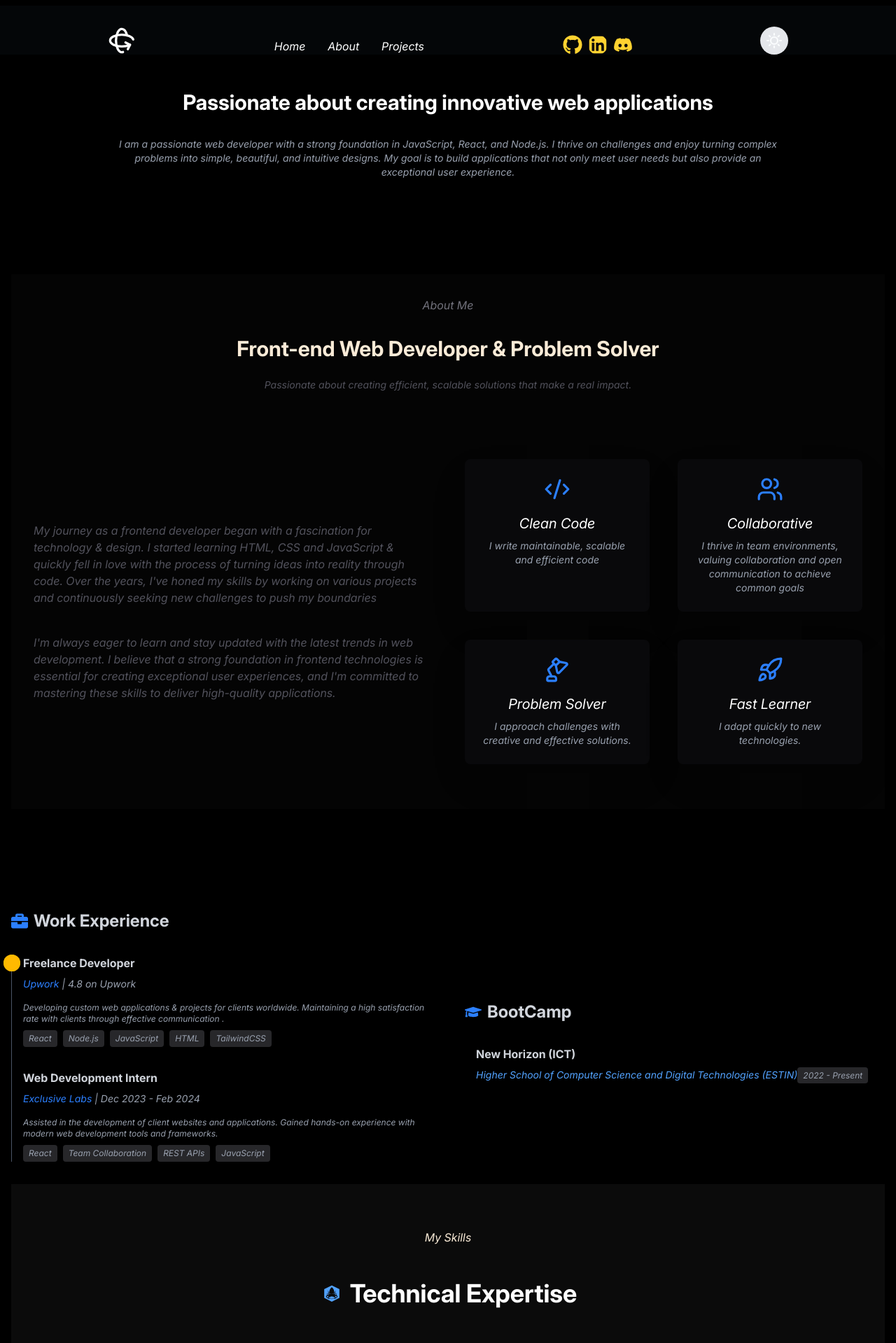
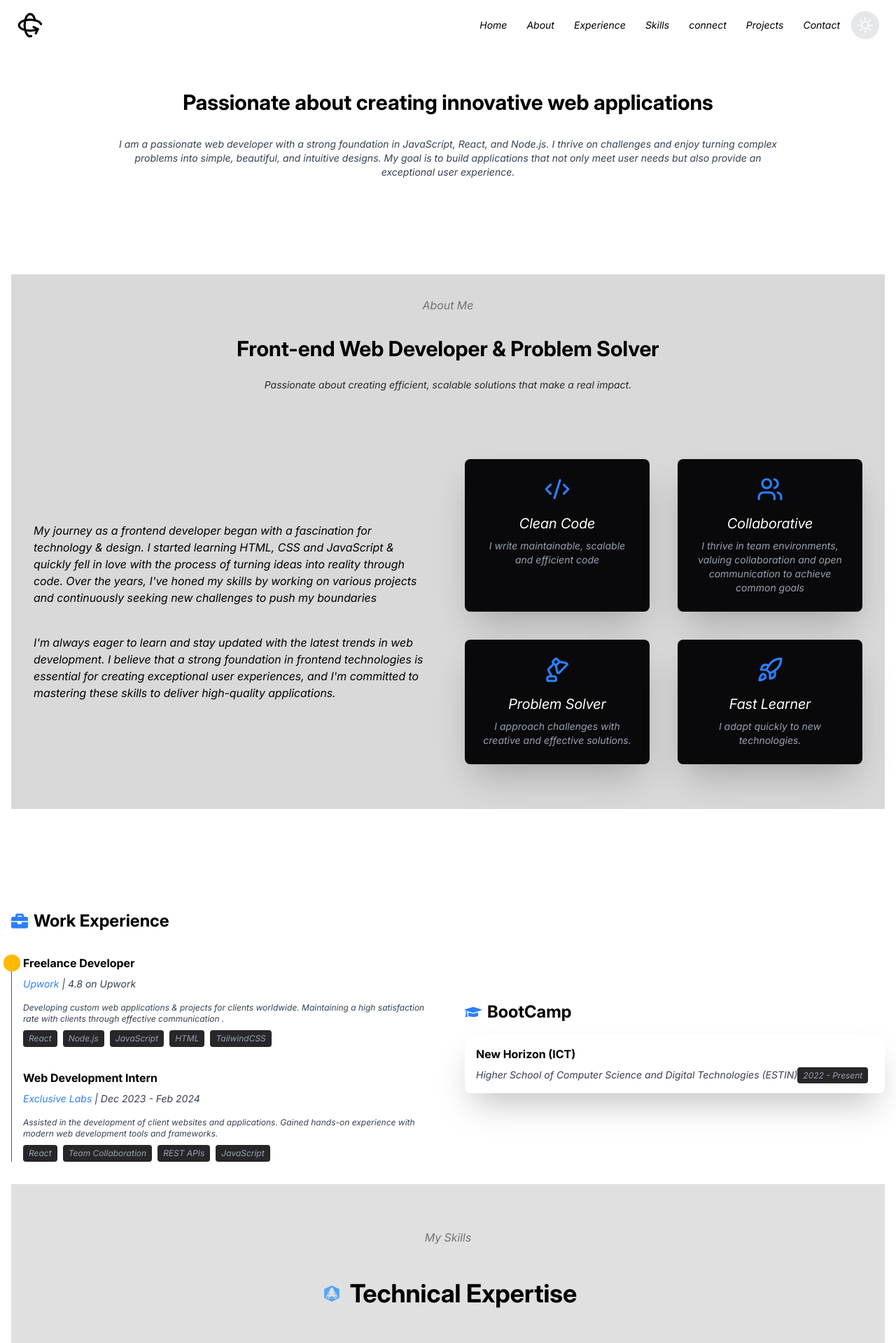
Before and after one commit to Tida007/portfolio, a React (Vite) app: page /about in a window 1280 px wide. Shown: the top 1919 px of the page at 70% size. Built offline with nearby package versions, Linux system fonts and the light colour scheme.

Commit message:
refactor navBar

```diff
--- a/src/components/experience/ExperienceCard.jsx
+++ b/src/components/experience/ExperienceCard.jsx
@@ -4,16 +4,16 @@ import { FaBriefcase, FaGraduationCap } from "react-icons/fa";
 const ExperienceCard = ({ title, company, duration, description, skills }) => (
   <div className="mb-8 ">
     <span className="absolute -left-3 top-0 w-6 h-6 bg-amber-400 rounded-full"></span>
-    <h3 className="font-bold text-gray-300">{title}</h3>
-    <p className="text-gray-400 text-sm mt-2">
-      <span className="text-blue-500">{company}</span> | {duration}
+    <h3 className="font-bold text-black dark:text-white ">{title}</h3>
+    <p className=" text-sm mt-2 text-gray-700 dark:text-gray-300">
+      <span className="text-blue-500 dark:text-blue-400">{company}</span> | {duration}
     </p>
-    <p className="text-gray-400 text-xs mt-4">{description}</p>
+    <p className=" text-xs mt-4 text-gray-700 dark:text-gray-300">{description}</p>
     <div className="flex flex-wrap gap-2 mt-2">
       {skills.map((skill, index) => (
         <span
           key={index}
-          className="bg-zinc-800 text-gray-400 text-xs px-2 py-1 rounded"
+          className="bg-zinc-800 dark:bg-zinc-700 text-gray-400 dark:text-gray-300 text-xs px-2 py-1 rounded"
         >
           {skill}
         </span>
@@ -32,11 +32,11 @@ function ExperienceSection() {
     >
       <div className="grid grid-cols-1 lg:grid-cols-2 gap-12 mt-36 items-center">
         <div>
-          <h2 className="text-2xl font-bold text-gray-300 mb-8 flex items-center">
-            <FaBriefcase className="text-blue-500 mr-2" />
+          <h2 className="text-2xl font-bold  mb-8 flex items-center text-black dark:text-white">
+            <FaBriefcase className="text-blue-500 dark:text-blue-400 mr-2" />
             Work Experience
           </h2>
-          <div className="relative border-l border-gray-600 pl-4">
+          <div className="relative border-l border-gray-600 dark:border-gray-400 pl-4">
             <ExperienceCard
               title="Freelance Developer"
               company="Upwork"
@@ -65,18 +65,18 @@ function ExperienceSection() {
 
         {/* Education Section */}
         <div>
-          <h2 className="text-2xl font-bold text-gray-300 mb-4 flex items-center">
-            <FaGraduationCap className="text-blue-500 mr-2" />
+          <h2 className="text-2xl font-bold  mb-4 flex items-center text-black dark:text-white">
+            <FaGraduationCap className="text-blue-500 dark:text-blue-400 mr-2" />
             BootCamp
           </h2>
-          <div className="shadow-2xl border-0 w-1xl p-4 rounded-lg">
-            <h3 className="font-bold text-gray-300">New Horizon (ICT)</h3>
-            <p className="text-gray-400 text-sm mt-2">
-              <span className="text-blue-400">
+          <div className="shadow-2xl border-0 w-1xl p-4 rounded-lg bg-white dark:bg-zinc-900">
+            <h3 className="font-bold text-black dark:text-white ">New Horizon (ICT)</h3>
+            <p className=" text-sm mt-2 text-gray-700 dark:text-gray-300">
+              <span className="dark:text-blue-400">
                 Higher School of Computer Science and Digital Technologies
                 (ESTIN)
               </span>
-              <span className="bg-zinc-800 text-gray-400 text-xs px-2 py-1 rounded">
+              <span className="bg-zinc-800 dark:bg-zinc-700 text-gray-400 dark:text-gray-300 text-xs px-2 py-1 rounded">
                 2022 - Present
               </span>
             </p>
--- a/src/components/header/NavBar.jsx
+++ b/src/components/header/NavBar.jsx
@@ -1,116 +1,104 @@
-import React, { useState, useEffect, useRef } from "react";
+"use Client";
+// This file is a client component because it uses hooks like useState and useEffect.
+
+import React, { useState, useEffect } from "react";
+import { twMerge } from "tailwind-merge";
 import { Link } from "react-router-dom";
-import iconMoon from "/images/icon-moon.svg";
-import iconSun from "/images/icon-sun.svg";
-import { AlignRight, Rotate3D } from "lucide-react";
-import { FaGithub, FaLinkedin, FaDiscord } from "react-icons/fa";
-import Navcss from "./NavBar.module.css";
+import { Button } from "../ui/Button";
+import { Menu, X, Rotate3D } from "lucide-react";
+import ThemeToggle from "../ui/ThemeToggle";
+
+const cn = (...args) => twMerge(...args);
+
 
 function NavBar() {
+  const [isScrolled, setIsScrolled] = useState(false);
+  const [mobileMenuOpen, setMobileMenuOpen] = useState(false);
 
-    const menu = useRef();
+  useEffect(() => {
+    const handleScroll = () => {
+      setIsScrolled(window.scrollY > 10);
+    };
+    window.addEventListener("scroll", handleScroll);
+    return () => window.removeEventListener("scroll", handleScroll);
+  }, []);
 
-    const menuHandler = () => {
-        menu.current.classList.toggle(Navcss.showMenu);
-    }
+  const navItems = [
+    { name: "Home", path: "/" },
+    { name: "About", path: "/about" },
+    { name: "Experience", path: "#experience"},
+    { name: "Skills", path: "/skills" },
+    { name: "connect", path: "/connect" },
+    { name: "Projects", path: "/projects" },
+    { name: "Contact", path: "/contact" },
+  ];
 
-    const [theme, setTheme] = useState("dark");
-
-    useEffect(() => {
-        const storedTheme = localStorage.getItem("theme");
-        console.log("Stored theme:", storedTheme);
-        if (storedTheme) {
-            setTheme(storedTheme);
-            if (storedTheme === 'DARK') {
-                document.documentElement.classList.add("dark");
-                console.log("Dark mode activated");
-            } else {
-                document.documentElement.classList.remove("dark");
-                console.log("Light mode activated");
-            }
-        }
-    }, []);
-
-    const toggleTheme = () => {
-        console.log("Toggling theme. Current theme:", theme);
-        const newTheme = theme === "light" ? "dark" : "light";
-        setTheme(newTheme);
-        localStorage.setItem("theme", newTheme);
-        if (newTheme === "dark") {
-            document.documentElement.classList.add("dark");
-            document.body.classList.add("dark");
-        } else {
-            document.documentElement.classList.remove("dark");
-            document.body.classList.remove("dark");
-        }
-    };
 
     return (
-        <nav className="flex place-items-end justify-between px-6 py-4  text-white">
-           <div className={Navcss.logo}>
-            <Rotate3D size={40}/>
-           </div>
+        <nav
+        className={cn(
+          "fixed top-0 left-0 right-0 z-50 transition-all duration-300 bg-white dark:bg-zinc-900 text-black dark:text-white",
+          isScrolled
+          ? "bg-background/80 dark:bg-zinc-900/80 backdrop-blur-md shadow-md py-2"
+          : "bg-transparent dark:bg-transparent py-4",
+        )}
+        >
+          <div className="container px-4 sm:px-6 flex items-center justify-between">
+            <Link
+            href="#home"
+            >
+              <Rotate3D size={38}/>
+            </Link>
 
-            {/* Navigation Links */}
-          <ul ref={menu} className={`${Navcss.menu}`}>
-            <li className=" hover:font-extrabold hover:text-white duration-300">
-                <Link to="/">Home</Link>
-            </li>
-            <li className=" hover:font-extrabold hover:text-white duration-300">
-                <Link to="/about">About</Link>
-            </li>
-            <li className=" hover:font-extrabold hover:text-white duration-300">
-                <Link to="/projects">Projects</Link>
-            </li>
-          </ul>
+            {/* Desktop Navigation */}
+            <header className="hidden md:flex items-center space-x-1">
+              {navItems.map((item) => (
+                <Link
+                key={item.name}
+                to={item.path}
+                className="px-3 py-2 text-sm font-medium rounded-md hover:bg-accent hover:dark:bg-zinc-800 transition-colors"
+                onClick={() => setMobileMenuOpen(false)}
+                >
+                  {item.name}
+                </Link>
+              ))}
+              <ThemeToggle />
+            </header>
 
-          { /* Social Media Icons */}
-          <div className={Navcss.navBtns}>
-        <div className={'Navcss.social flex gap-2'}>
-          <a
-            href="https://github.com/Tida007"
-            target="_blank"
-            rel="noopener noreferrer"
-            className="hover:bg-transparent"
-          >
-            <FaGithub size={28} className={'Navcss.icon rounded-full text-amber-300'} />
-          </a>
+            {/* Mobile Menu Button */}
+            <div className="flex items-center md:hidden">
+              <Button
+              variant="ghost"
+              size="icon"
+              className="ml-2"
+              onClick={() => setMobileMenuOpen(!mobileMenuOpen)}
+              >
+                {mobileMenuOpen ? (
+                  <X className="h-6 w-6" />
+                ) : (
+                  <Menu className="h-6 w-6" />
+                )}
+              </Button>
+            </div>
+          </div>
 
-          <a
-            href="https://www.linkedin.com/in/walter-francis-a24333365/"
-            target="_blank"
-            rel="noopener noreferrer"
-          >
-            <FaLinkedin size={28} className={'Navcss.icon rounded-full text-amber-300'} />
-          </a>
-
-          <a
-            href="https://discord.com/chanels/@me"
-            target="_blank"
-            rel="noopener noreferrer"
-          >
-            <FaDiscord size={28} className={'Navcss.icon rounded-full text-amber-300'} />
-          </a>
-        </div>
-
-        <div className={Navcss.bars} onClick={menuHandler}>
-          {/* Hamburger Menu Icon */}
-            <AlignRight size={30} className="text-amber-300" />
-        </div>
-      </div>
-
-            <div>
-                <button
-                    className="p-2 rounded-full bg-gray-200 dark:bg-gray-700 hover:bg-gray-600 cursor-pointer"
-                    onClick={toggleTheme}
-                >
-                    <img
-                        src={theme === "dark" ? iconSun : iconMoon}
-                        alt={theme === "dark" ? "Light Mode" : "Dark Mode"}
-                        className="w-6 h-6"
-                    />
-                </button>
+          {/* Mobile Navigation */}
+          {mobileMenuOpen && (
+            <div className="md:hidden bg-background/95 dark:bg-zinc-900/95 backdrop-blur-md shadow-lg">
+              <div className="container py-4 flex flex-col space-y-2">
+                {navItems.map((item) => (
+                  <Link
+                  key={item.name}
+                  to={item.path}
+                  className="px-3 py-2 text-sm font-medium rounded-md hover:bg-accent hover:dark:bg-zinc-800 transition-colors"
+                  onClick={() => setMobileMenuOpen(false)}
+                  >
+                    {item.name}
+                  </Link>
+                ))}
+              </div>
             </div>
+          )}
         </nav>
     );
 }
--- a/src/components/section/Section.jsx
+++ b/src/components/section/Section.jsx
@@ -1,9 +1,9 @@
 import React from 'react';
 
 const Section = ({ title, description,  children })  =>(
-  <div className="px-8 md:px20 lg:px-36 py-16 text-gray-300">
-    <h1  className="text-3xl font-bold text-center text-white mb-2">{title}</h1>
-    {description && <p className="text-center text-gray-400 text-md mb-6 text-sm py-6">{description}</p>}
+  <div className="px-8 md:px20 lg:px-36 py-16 bg-white dark:bg-zinc-900 text-black dark:text-white">
+    <h1  className="text-3xl font-bold text-center  mb-2 text-black dark:text-white">{title}</h1>
+    {description && <p className="text-center  text-md mb-6 text-sm py-6 text-gray-700 dark:text-gray-300">{description}</p>}
     {children}
   </div>
 );
--- a/src/components/skills/SkillCard.jsx
+++ b/src/components/skills/SkillCard.jsx
@@ -3,15 +3,15 @@ import { CodeXml, Users, LampDesk, Rocket } from "lucide-react";
 import { motion } from "framer-motion";
 
 const SkillCard = ({ icon: Icon, title, description}) => (
-  <div className="flex flex-col items-center  p-6 rounded-lg shadow-2xl drop-shadow-black bg-zinc-950 hover:bg-black/50 transition duration-300 ease-in-out">
+  <div className="flex flex-col items-center  p-6 rounded-lg shadow-2xl drop-shadow-black bg-zinc-950 dark:bg-zinc-800 hover:bg-black/50 dark:hover:bg-zinc-900 transition duration-300 ease-in-out">
     <motion.span
     whileHover={{ scale: 1.1 }}
     transition={{ type: "spring", stiffness: 300, damping: 20 }}
     >
-    <Icon size={38} className="text-4xl text-blue-500 mb-4" />
+    <Icon size={38} className="text-4xl text-blue-500 dark:text-blue-400 mb-4" />
     </motion.span>
-    <h3 className="text-xl font-medium text-white mb-2">{title}</h3>
-    <p className="text-gray-400 text-center text-sm">{description}</p>
+    <h3 className="text-xl font-medium text-white dark:text-white  mb-2">{title}</h3>
+    <p className="text-gray-400 dark:text-gray-300 text-center text-sm">{description}</p>
   </div>
 );
 
@@ -19,13 +19,13 @@ function SkillsCard() {
     return (
         <div className={`bg-[#1b1b1b2a]`}
         >
-          <span className="block text-base text-center py-8 text-zinc-500">About Me</span>
-          <h2 className="text-center font-extrabold text-3xl">Front-end Web Developer & Problem Solver</h2>
-          <p className="text-center mt-6 text-sm mb-8 text-zinc-600">Passionate about creating efficient, scalable solutions that make a real impact.</p>
+          <span className="block text-base text-center py-8 text-zinc-500 dark:text-zinc-400">About Me</span>
+          <h2 className="text-center font-extrabold text-3xl text-black dark:text-white">Front-end Web Developer & Problem Solver</h2>
+          <p className="text-center mt-6 text-sm mb-8 text-zinc-800 dark:text-zinc-200">Passionate about creating efficient, scalable solutions that make a real impact.</p>
       <div className="grid grid-cols-1 lg:grid-cols-2 gap-12  items-center max-w-7xl mx-auto px-8 py-16">
         <div className="flex flex-col justify-center">
-          <p className="text-md text-zinc-600">My journey as a frontend developer began with a fascination for technology & design. I started learning HTML, CSS and JavaScript & quickly fell in love with the process of turning ideas into reality through code. Over the years, I've honed my skills by working on various projects and continuously seeking new challenges to push my boundaries</p>
-          <p className="text-zinc-600 text-md  mt-10">I'm always eager to learn and stay updated with the latest trends in web development. I believe that a strong foundation in frontend technologies is essential for creating exceptional user experiences, and I'm committed to mastering these skills to deliver high-quality applications.</p>
+          <p className="text-md ">My journey as a frontend developer began with a fascination for technology & design. I started learning HTML, CSS and JavaScript & quickly fell in love with the process of turning ideas into reality through code. Over the years, I've honed my skills by working on various projects and continuously seeking new challenges to push my boundaries</p>
+          <p className="text-md  mt-10">I'm always eager to learn and stay updated with the latest trends in web development. I believe that a strong foundation in frontend technologies is essential for creating exceptional user experiences, and I'm committed to mastering these skills to deliver high-quality applications.</p>
         </div>
         <div className="grid grid-cols-1 md:grid-cols-2 gap-8   sm:grid-cols-2 sm:gap-10 ">
           <SkillCard icon={CodeXml} title="Clean Code" description="I write maintainable, scalable and efficient code" />
--- a/src/components/skills/SkillsSection.jsx
+++ b/src/components/skills/SkillsSection.jsx
@@ -82,20 +82,20 @@ const SkillsSection = ( ) => {
   );
 
   return (
-    <section className={`p-16 px-4 flex flex-col items-center bg-[#4542422a]`}>
+    <section className={`p-16 px-4 flex flex-col items-center bg-[#4542422a] dark:bg-zinc-900 text-black dark:text-white`}>
       {/* Badge */}
-      <span className="block text-base text-center font-normal mb-12">
+      <span className="block text-base text-center font-normal mb-12 text-zinc-500 dark:text-zinc-400">
         My Skills
       </span>
 
       {/* Title */}
-      <h2 className="flex items-center gap-2 md:text-4xl font-bold text-white mb-12">
+      <h2 className="flex items-center gap-2 md:text-4xl font-bold mb-12 text-black dark:text-white">
         <DiKrakenjsBadge className="text-blue-400" size={36} />
         Technical Expertise
       </h2>
 
       {/* Subtitle */}
-      <p className="text-center text-gray-400 max-w-2xl mb-8">
+      <p className="text-center max-w-2xl mb-8 text-gray-700 dark:text-gray-300">
         I've developed a diverse skill set in web development, focusing on frontend technologies. My expertise includes modern JavaScript frameworks, responsive design, and efficient server-side solutions.
       </p>
 
@@ -123,11 +123,11 @@ const SkillsSection = ( ) => {
       placeholder="Search skills..."
       value={search}
       onChange={(e) => setSearch(e.target.value)}
-      className="mb-8 h-10 w-full text-start max-w-md py-2 rounded-lg bg-zinc-900 text-gray-200 dark:border-zinc-700/50 focus:outline-none focus:border-blue-500 backdrop-blur-sm"
+      className="mb-8 h-10 w-full text-start max-w-md py-2 rounded-lg bg-zinc-900 dark:bg-zinc-800 text-gray-200 dark:text-white dark:border-zinc-700/50 focus:outline-none focus:border-blue-500 backdrop-blur-sm"
       />
 
       {/* Skills Grid */}
-      <div className="grid grid-flow-col sm:grid-cols-3 lg:grid-flow-col gap-6">
+      <div className="grid grid-cols-4 sm:grid-cols-3 md:grid-cols-4 lg:grid-flow-col gap-6">
         {filteredSkills.map((skill) => (
           <motion.div
           key={skill.name}
@@ -136,10 +136,10 @@ const SkillsSection = ( ) => {
           transition={{ type: "spring", stiffness: 600, }}
           >
             <div key={skill.name} className="flex flex-col items-center">
-              <div className="flex items-center justify-center w-16 h-16 rounded-full bg-zinc-800 mb-2 shadow-lg">
+              <div className="flex items-center justify-center w-16 h-16 rounded-full bg-zinc-800 dark:bg-zinc-700 mb-2 shadow-lg">
                 {skill.icon}
               </div>
-              <span className="text-gray-200 text-xs">{skill.name}</span>
+              <span className="text-xs text-black dark:text-white">{skill.name}</span>
             </div>
           </motion.div>
         ))}
--- /dev/null
+++ b/src/components/ui/ThemeToggle.jsx
@@ -0,0 +1,49 @@
+import React, { useState, useEffect } from 'react'
+import iconSun from "/images/icon-sun.svg";
+import iconMoon from "/images/icon-moon.svg";
+
+export default function ThemeToggle() {
+
+       const [theme, setTheme] = useState("dark");
+
+    useEffect(() => {
+        const storedTheme = localStorage.getItem("theme");
+        console.log("Stored theme:", storedTheme);
+        if (storedTheme) {
+            setTheme(storedTheme);
+            if (storedTheme === 'dark') {
+                document.documentElement.classList.add("dark");
+                console.log("Dark mode activated");
+            } else {
+                document.documentElement.classList.remove("dark");
+                console.log("Light mode activated");
+            }
+        }
+    }, []);
+
+    const toggleTheme = () => {
+        console.log("Toggling theme. Current theme:", theme);
+        const newTheme = theme === "light" ? "dark" : "light";
+        setTheme(newTheme);
+        localStorage.setItem("theme", newTheme);
+        if (newTheme === "dark") {
+            document.documentElement.classList.add("dark");
+        } else {
+            document.documentElement.classList.remove("dark");
+        }
+    };
+  return (
+                <div>
+                <button
+                    className="p-2 rounded-full bg-gray-200 dark:bg-gray-700 hover:bg-gray-600 dark:hover:bg-gray-500 cursor-pointer"
+                    onClick={toggleTheme}
+                >
+                    <img
+                        src={theme === "dark" ? iconSun : iconMoon}
+                        alt={theme === "dark" ? "Light Mode" : "Dark Mode"}
+                        className="w-6 h-6"
+                    />
+                </button>
+            </div>
+  )
+}
--- a/src/index.css
+++ b/src/index.css
@@ -1,4 +1,6 @@
 @import "tailwindcss";
+
+@custom-variant dark (&: where(.dark, .dark *));
 
 @font-face {
     font-family: "Inter";
@@ -12,15 +14,16 @@
     src: url("./assets/fonts/Inter/Inter-VariableFont_opsz\,wght.ttf") format("truetype");
     font-weight: bold;
     font-style: normal;
+    font-size: medium;
 }
 
 /* Apply the font globally */
 body {
     font-family: "Inter",  sans-serif;
-    background-color: black; /* Dark mode background */
-    color: antiquewhite; /* Light text color for better contrast */
+}
 
-}
+/* Let Tailwind handle background and text color for light/dark mode */
+/* Remove any default background-color or color here. Use Tailwind classes in your components. */
 
 :root{
     --primary-color: #fdc448;
--- a/src/pages/About.jsx
+++ b/src/pages/About.jsx
@@ -13,10 +13,10 @@ import Footer from "../components/footer/Footer";
 import { Fade, Slide, AttentionSeeker, Zoom } from "react-awesome-reveal";
 
 const Section = ({ title, description, children, className="" }) => (
-  <div className={`px-8 md:px20 lg:px-36 py-16 text-gray-300 ${className}`}>
-    <h1 className="text-3xl font-bold text-center text-white mb-2">{title}</h1>
+  <div className={`px-8 md:px20 lg:px-36 py-16 bg-white dark:bg-zinc-900 text-black dark:text-white ${className}`}>
+    <h1 className="text-3xl font-bold text-center mb-2 text-black dark:text-white">{title}</h1>
     {description && (
-      <p className="text-center text-gray-400 text-md mb-12 text-sm py-6">
+      <p className="text-center text-md mb-12 text-sm py-6 text-gray-700 dark:text-gray-300">
         {description}
       </p>
     )}
@@ -29,11 +29,17 @@ function About() {
     <>
       {/* Title Section */}
 
+      <Zoom triggerOnce>
+      <Fade cascade duration={3000} damping={0.8}>
+        <AttentionSeeker effect="pulse" duration={1000}>
       <Section
         title="Passionate about creating innovative web applications"
         description="I am a passionate web developer with a strong foundation in JavaScript, React, and Node.js. I thrive on challenges and enjoy turning complex problems into simple, beautiful, and intuitive designs. My goal is to build applications that not only meet user needs but also provide an exceptional user experience."
         className="pt-28"
       />
+        </AttentionSeeker>
+      </Fade>
+      </Zoom>
 
       {/* Skills Section */}
       <Zoom triggerOnce>
@@ -54,7 +60,9 @@ function About() {
       {/* Tools Section */}
       <Zoom triggerOnce>
         <Fade cascade duration={3000} damping={0.8}>
+          <AttentionSeeker effect="pulse" duration={1000}>
           <SkillsSection Portfolio={Section} />
+          </AttentionSeeker>
         </Fade>
       </Zoom>
 
@@ -76,7 +84,7 @@ function About() {
         <div className="flex justify-center items-center mt-6">
           <a
             href=""
-            className="flex items-center px-4 py-2 bg-cyan-950 text-white rounded-full hover:bg-cyan-700 transition duration-300 ease-in-out"
+            className="flex items-center px-4 py-2 bg-cyan-950 text-white dark:bg-cyan-800 dark:text-white rounded-full hover:bg-cyan-700 dark:hover:bg-cyan-900 transition duration-300 ease-in-out"
           >
             <PiGithubLogo className="mr-2 text-xs" />
             View GitHhub Respositories
@@ -101,7 +109,7 @@ function About() {
                   <a
                     href="mailto:tonytidatmg@gmail.com"
                     target="_blank"
-                    className="text-blue-400 hover:underline"
+                    className="text-blue-400 dark:text-blue-300 hover:underline"
                   >
                     tonytidatmg@gmail.com
                   </a>
@@ -118,7 +126,7 @@ function About() {
                     href="https://github.com/Tida007"
                     rel="noopener noreferral"
                     target="#"
-                    className="text-blue-400 hover:underline flex gap-2"
+                    className="text-blue-400 dark:text-blue-300 hover:underline flex gap-2"
                   >
                     View Projects <MdOutlineArrowOutward size={18} />
                   </a>
@@ -135,7 +143,7 @@ function About() {
                     href="https://www.linkedin.com/in/walter-francis-a24333365/"
                     rel="noopener noreferrer"
                     target="#"
-                    className="text-blue-400 hover:underline flex gap-2"
+                    className="text-blue-400 dark:text-blue-300 hover:underline flex gap-2"
                   >
                     View Profile <MdOutlineArrowOutward size={18} />
                   </a>
--- a/src/pages/home/Home.jsx
+++ b/src/pages/home/Home.jsx
@@ -11,7 +11,7 @@ import Drop from "/images/drop.png";
 
 function Home() {
   const [text, setText] = useState("");
-  const fullText = "Hello,  I'm a Web Developer";
+  const fullText = "Hey, I'm a Web Developer";
   const [index, setIndex] = useState(0);
 
   useEffect(() => {
--- /dev/null
+++ b/tailwind.config.js
@@ -0,0 +1,8 @@
+/** @type {import('tailwindcss').Config} */
+
+export default {
+    darkMode: 'class',
+    content: ['./index.html', './src/**/*.{js,jsx,ts,tsx}'],
+    theme: {extend: {}},
+    plugins: [],
+}
```
